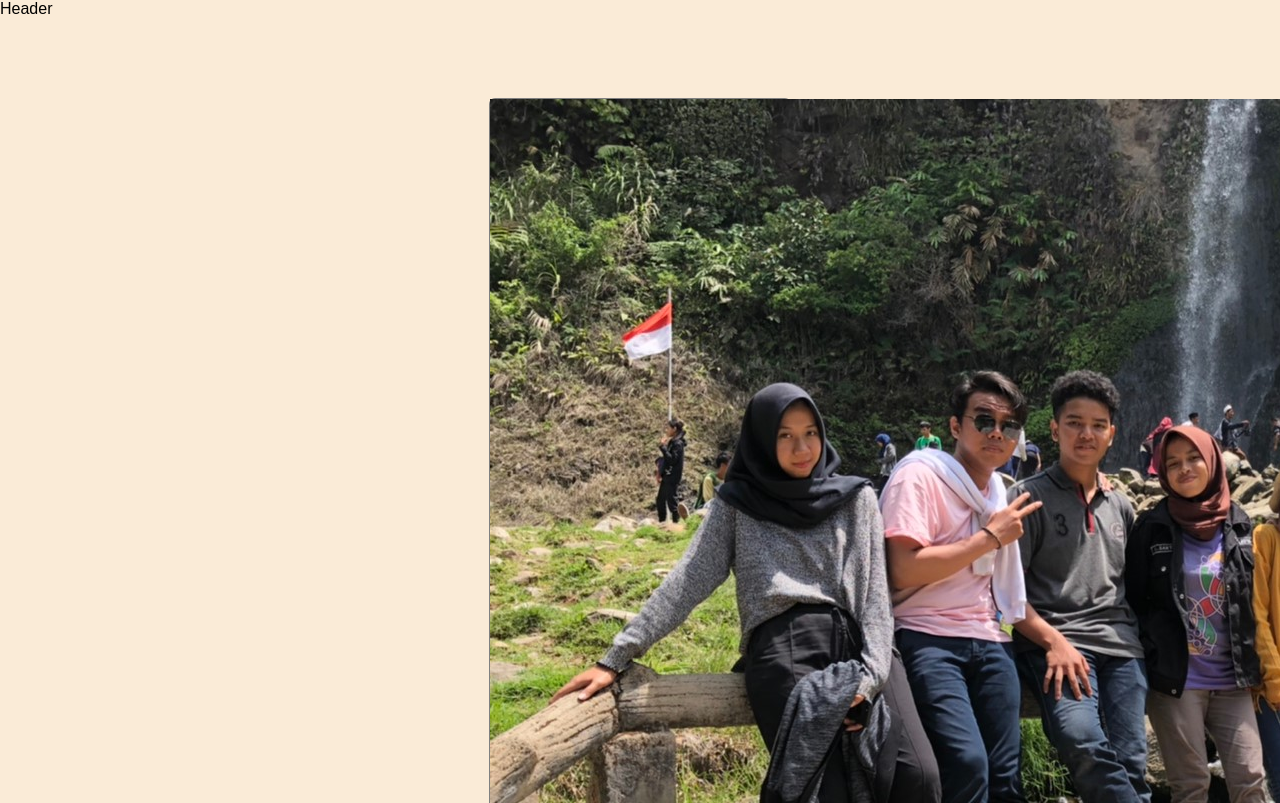
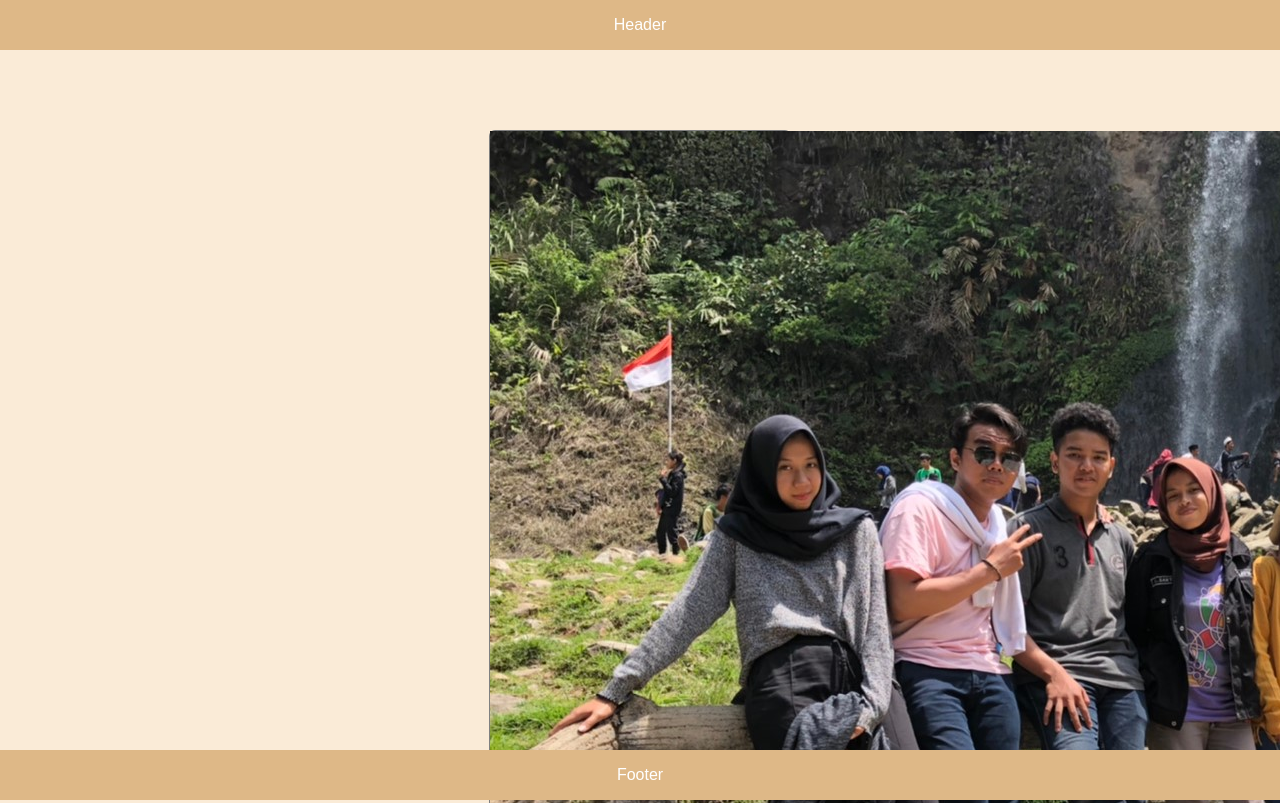
Before and after one commit to Faris2492/my-repo-from-remote, a plain HTML site: page index.html in a window 1280 px wide. Shown: the top 803 px of the page. Drawn offline with Linux system fonts and the light colour scheme.

```diff
--- a/style.css
+++ b/style.css
@@ -24,11 +24,19 @@ body {
     text-align: center;
  }
 
-<<<<<<< HEAD
+
  #footer {
-=======
+    width: 100%;
+    height: 50px;
+    position: absolute;
+    bottom: 0;
+    line-height: 50px;
+    background-color: burlywood;
+    text-align: center;
+    color: white;
+    }
  #header {
->>>>>>> development-1.0
+
     width: 100%;
     height: 50px;
     line-height: 50px;
```
